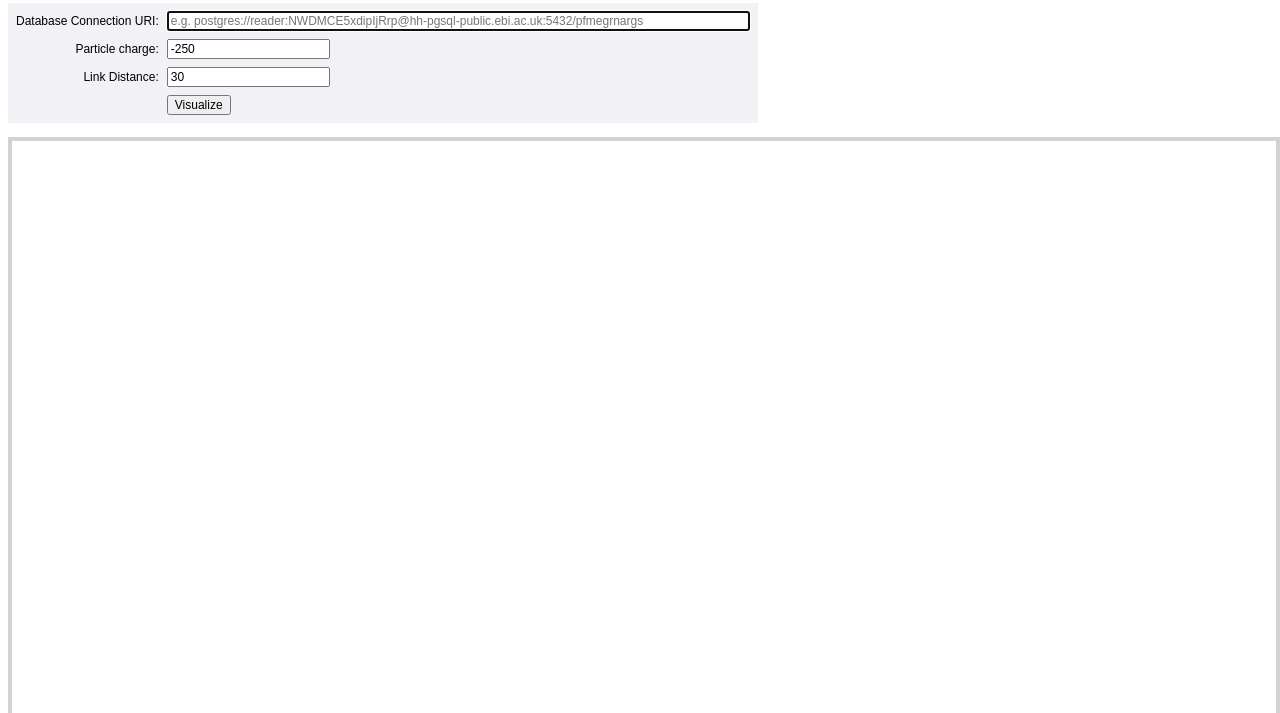
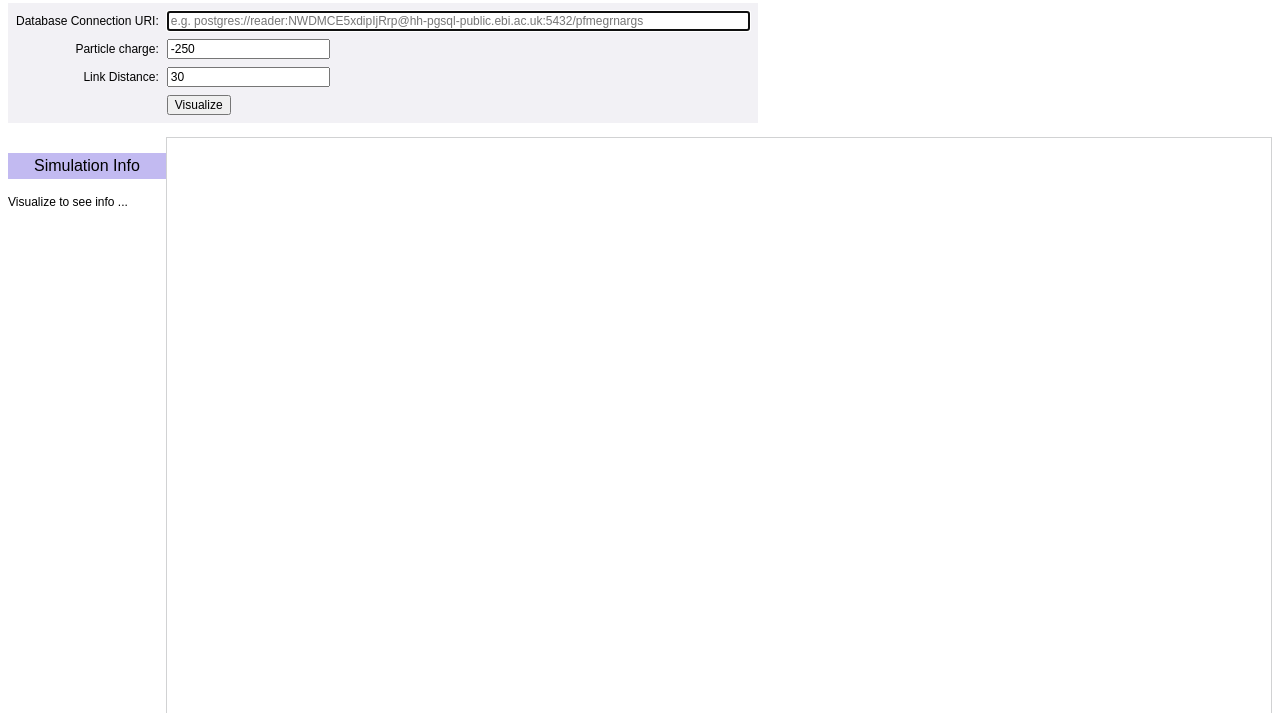
Before and after one commit to shashank025/schemaviz, a website built with webpack: page frontend/dist/index.html in a window 1280 px wide. Shown: the part 87-800 px from the top of the page. Built offline with nearby package versions, Linux system fonts and the light colour scheme.

Commit message:
css updates to render two column layout (left -> info, right -> simulation)

```diff
--- a/frontend/dist/index.html
+++ b/frontend/dist/index.html
@@ -29,7 +29,15 @@
   </form>
   <div id="loader" class="loader">Loading ...</div>
   <br />
-  <svg class="svg-content"></svg>
+  <div class="flex-container">
+    <div class="left-column">
+      <h3>Simulation Info</h3>
+      <div id="simulation_info">
+        Visualize to see info ...
+      </div>
+    </div>
+    <svg class="right-column svg-content"></svg>
+  </div>
   <script src="./bundle.js"></script>
 </body>
 
--- a/frontend/dist/style.css
+++ b/frontend/dist/style.css
@@ -42,7 +42,7 @@ form input {
 }
 
 /**
- * Loader.
+ * Loader element: briefly appears when simulation data is fetched remotely.
  */
 .loader {
   position: absolute;
@@ -53,13 +53,35 @@ form input {
 }
 
 /**
+ * Two-column responsive layout.
+ */
+.flex-container {
+  display: flex;
+}
+
+.left-column {
+  flex: 1;
+  height: 90vh;
+}
+
+.right-column {
+  flex: 7;
+  height: 90vh;
+}
+
+.left-column h3 {
+  padding: 4px;
+  background-color: rgba(55, 28, 210, 0.3);
+  text-align: center;
+  font: 16px sans-serif;
+}
+
+/**
  * Simulation related styling.
  */
 .svg-content {
-  border: solid 4px rgba(141, 142, 145, 0.4);
+  border: solid 1px rgba(141, 142, 145, 0.4);
   font: 12px sans-serif;
-  width: 100%;
-  height: 90vh;
 }
 
 path.link {
```
